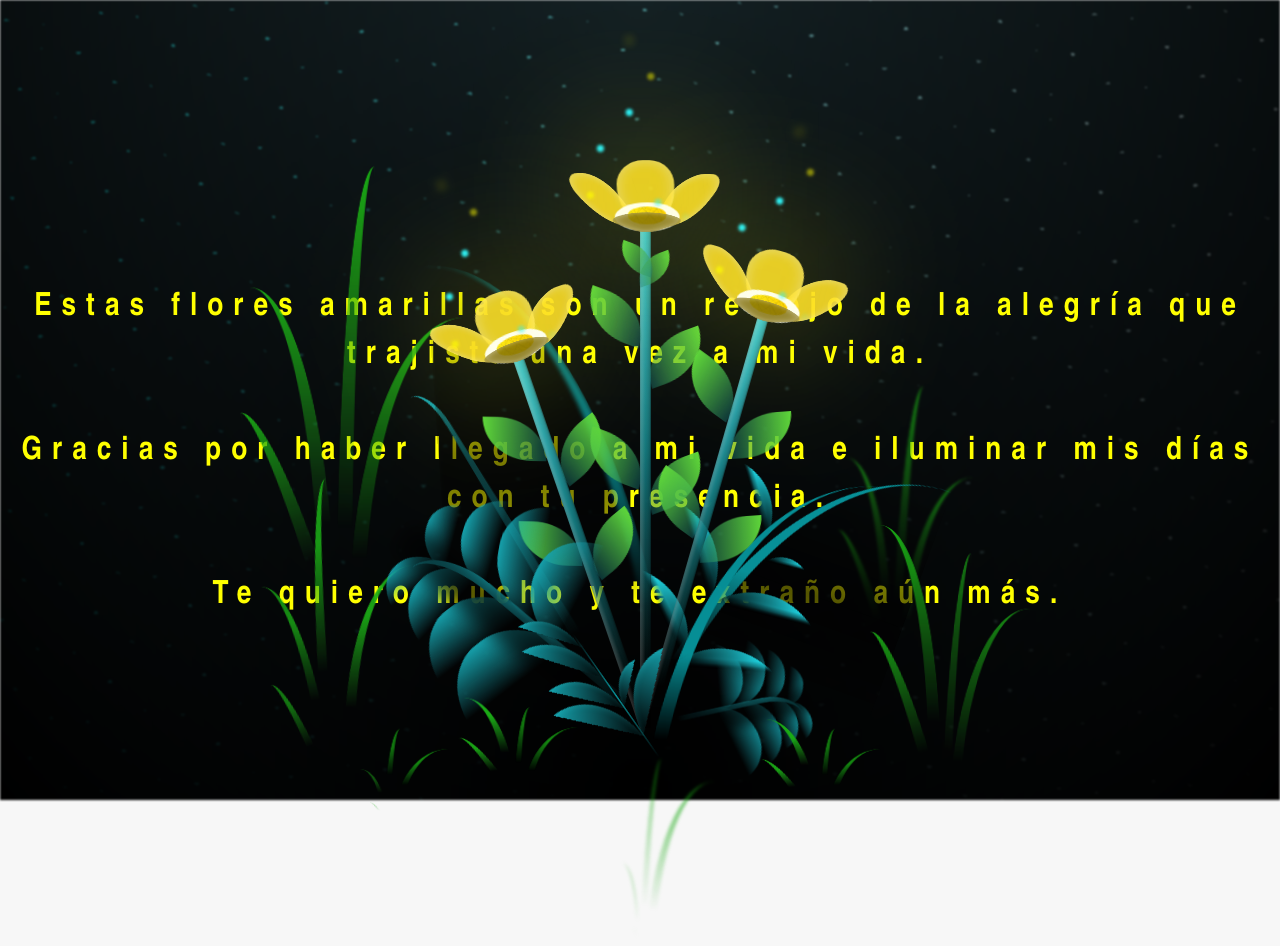
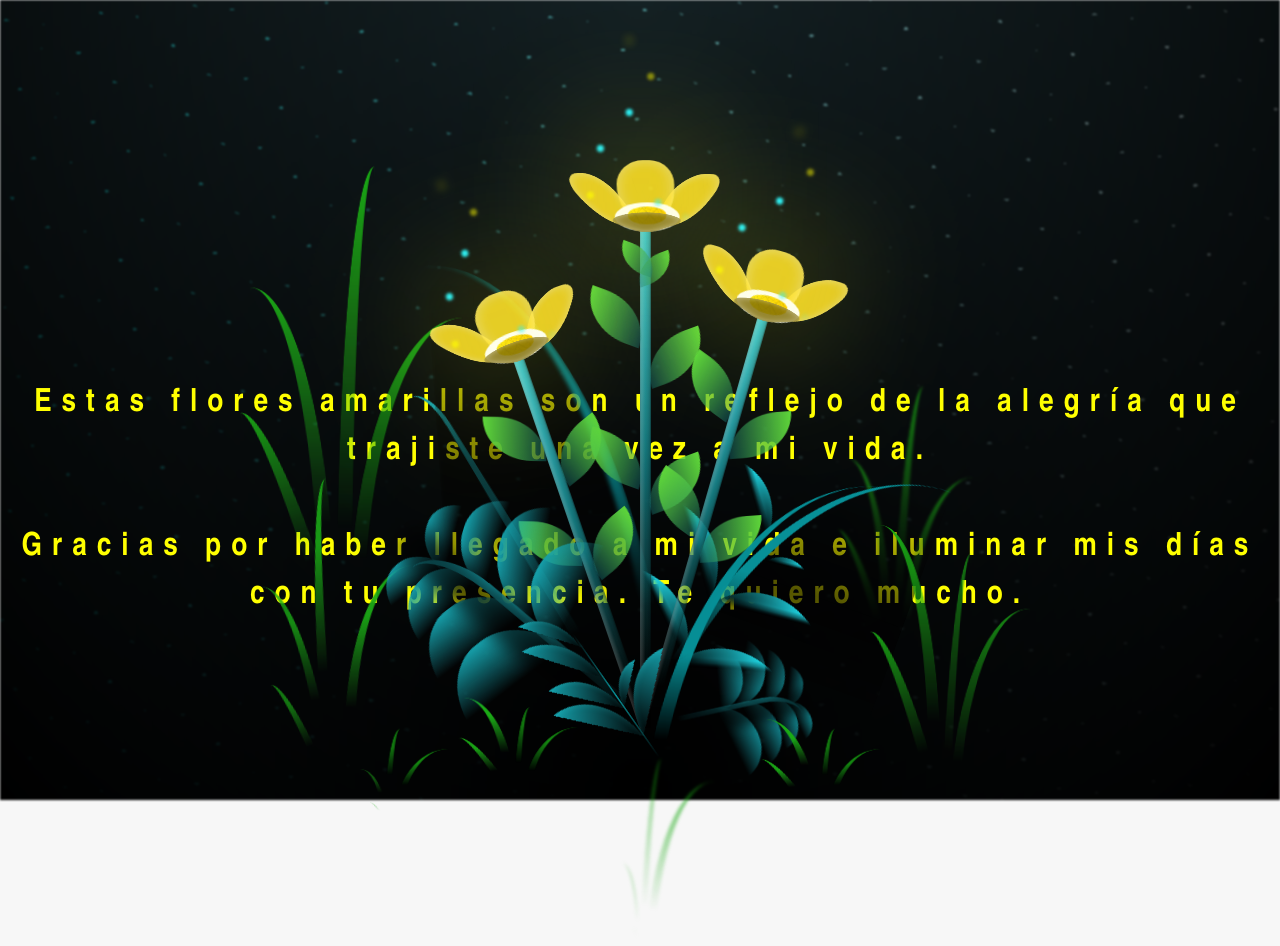
Before and after one commit to NelsonNavea/Para-Luisanita, a plain HTML site: page flower.html in a window 1280 px wide. Drawn offline with Linux system fonts and the light colour scheme.

Commit message:
flower.html

```diff
--- a/flower.html
+++ b/flower.html
@@ -14,9 +14,7 @@
 
     </div>
     <h1 class="titulo">Estas flores amarillas son un reflejo de la alegría que trajiste una vez a mi vida. <br> <br>
-      Gracias por haber llegado a mi vida e iluminar mis días con tu presencia.
-<br> <br>
-      Te quiero mucho y te extraño aún más.</h1>
+      Gracias por haber llegado a mi vida e iluminar mis días con tu presencia. Te quiero mucho.</h1>
 
     <div class="night"></div>
     <div class="flowers">
```
